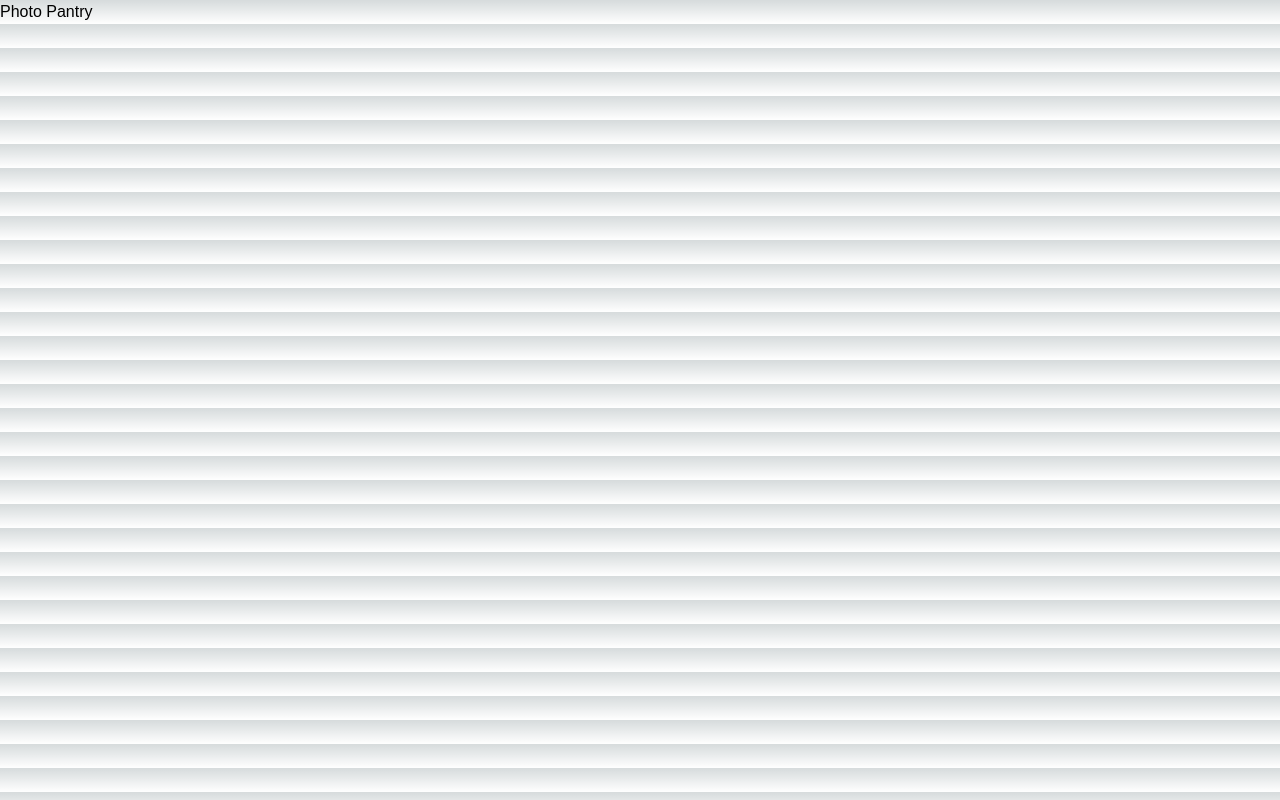
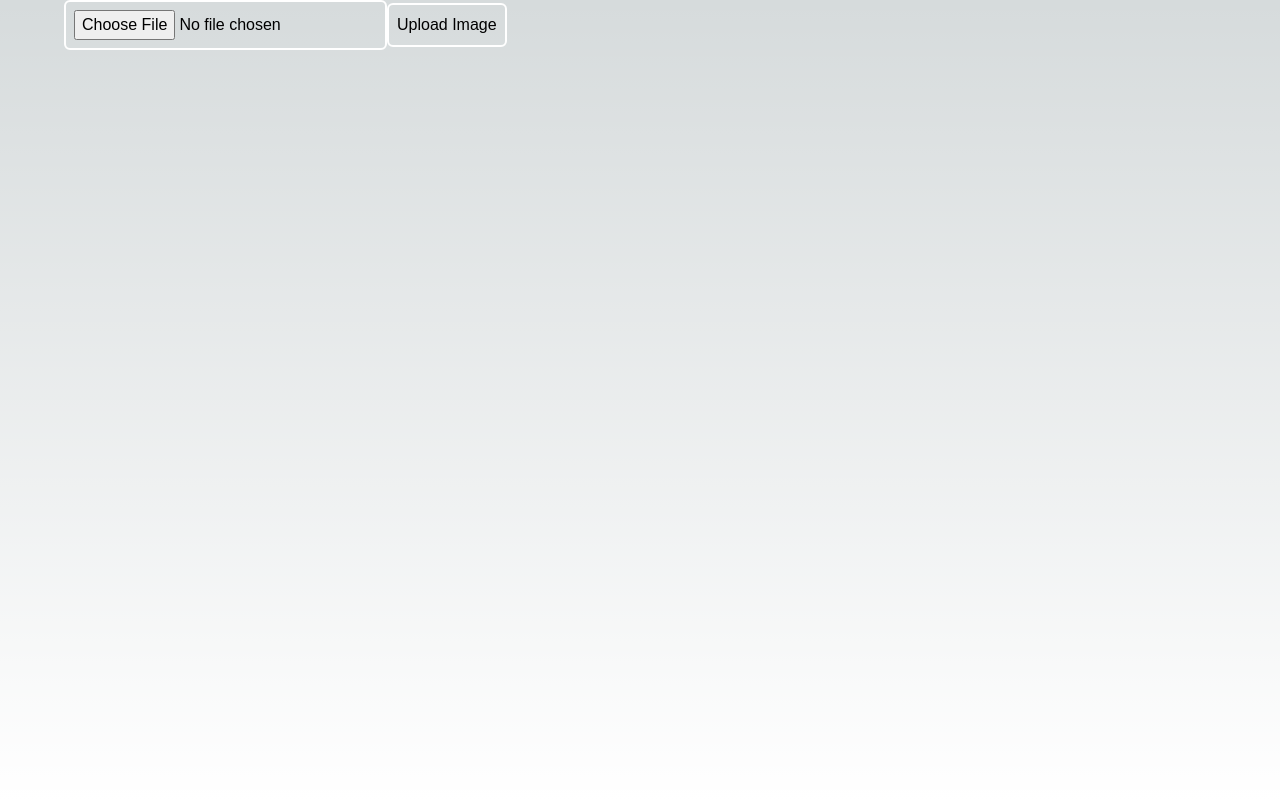
Before and after one commit to whitallee/pantry-tracker, a Next.js app: page /photo-pantry in a window 1280 px wide. Built offline with nearby package versions, Linux system fonts and the light colour scheme; a web font is replaced by a local one.

Commit message:
progress 8/1 5:14

```diff
--- a/app/page.tsx
+++ b/app/page.tsx
@@ -85,12 +85,12 @@ export default function Home() {
         <Button variant="contained" onClick={() => {
           handleOpen()
         }}>Add new item</Button>
-        <Link href="/photo-pantry"><CameraAlt/></Link>
+        <Link href="/upload"><CameraAlt/></Link>
         <Link href="/photo-pantry"><Collections/></Link>
       </div>
       <Box display="flex" flexDirection="column" alignItems="center" justifyContent="center" border="2px solid #333" borderRadius={4} padding={1} gap={2}>
         <Stack className="flex flex-col sm:flex-row mt-2" maxWidth="730px" direction="row" overflow="auto" gap={1}>
-          <TextField className="bg-white rounded-lg" variant="outlined" fullWidth placeholder="Search pantry" value={searchBarQuery} onChange={(e) => {
+          <TextField className="bg-white rounded-[4px]" variant="outlined" fullWidth placeholder="Search pantry" value={searchBarQuery} onChange={(e) => {
               setSearchBarQuery(e.target.value)
               if (searchBarQuery.length > 0){
                 setSearchInventory(inventory.filter((item) => {
@@ -100,7 +100,7 @@ export default function Home() {
                 setSearchInventory(inventory)
               }
             }}/>
-          <Button className="text-nowrap rounded-lg w-full" variant="contained" onClick={() => {
+          <Button className="text-nowrap rounded-[4px] w-full" variant="contained" onClick={() => {
               setSearchBarQuery("")
               setSearchInventory(inventory)
             }}>Clear Search</Button>
--- a/app/photo-pantry/page.tsx
+++ b/app/photo-pantry/page.tsx
@@ -1,5 +1,53 @@
-export default function Home() {
+'use client'
+
+import Image from "next/image"
+import { useState } from "react"
+import { ref, uploadBytes, getDownloadURL } from "firebase/storage"
+import { storage } from "@/firebase"
+import { Container } from "@mui/material"
+
+export default function PhotoPantry() {
+
+    const [file, setFile] = useState(null)
+    const [uploading, setUploading] = useState(false)
+    const [uploadedUrl, setUploadedUrl]: any = useState(null)
+
+    const handleFileChange = (event: any) => {
+        setFile(event.target.files[0])
+    }
+
+    const handleUpload = async () => {
+        if (!file) return
+
+        setUploading(true)
+        // @ts-ignore
+        const filePath = 'images/' + file.name
+        const storageRef = ref(storage, filePath)
+
+        try {
+            await uploadBytes(storageRef, file)
+            const url = await getDownloadURL(storageRef)
+            setUploadedUrl(url)
+            console.log("File loaded successfully")
+        } catch (error) {
+            console.error("Error uploading the file", error)
+        } finally {
+            setUploading(false)
+        }
+    }
+
     return (
-        <>Photo Pantry</>
+        <Container className="flex flex-col gap-2 justify-center items-center h-screen">
+            <input className="border-2 border-solid border-white p-2 rounded-md" type="file" onChange={handleFileChange}></input>
+            <button className="border-2 border-solid border-white p-2 rounded-md" onClick={handleUpload} disabled={uploading}>
+                {uploading ? "Uploading..." : "Upload Image"}
+            </button>
+            { uploadedUrl && (
+                <div>
+                    <p>Uploaded Image:</p>
+                    <Image className="w-80 h-80 object-cover" src={uploadedUrl} alt="Uploaded Image" width={300} height={300}/>
+                </div>
+            )}
+        </Container>
     )
 }
--- /dev/null
+++ b/app/upload/page.tsx
@@ -0,0 +1,32 @@
+'use client'
+
+import Image from "next/image"
+import { useEffect, useState } from "react"
+import { ref, uploadBytes, getDownloadURL, listAll } from "firebase/storage"
+import { storage } from "@/firebase"
+import { Container } from "@mui/material"
+
+export default function Upload() {
+
+    const [images, setImages] = useState([])
+
+    useEffect(() => {
+        const fetchImages = async () => {
+            const imagesRef = ref(storage, "images/")
+
+            try {
+                const result = await listAll(imagesRef)
+                const urls = await Promise.all(result.items.map(item => getDownloadURL(item)))
+                //pick up here 26:51
+            } catch (error) {
+                console.error("Error fetching images", error)
+            }
+        }
+    })
+
+    return (
+        <Container className="flex flex-col gap-2 justify-center items-center h-screen">
+            Upload
+        </Container>
+    )
+}
--- a/next.config.mjs
+++ b/next.config.mjs
@@ -1,4 +1,8 @@
 /** @type {import('next').NextConfig} */
-const nextConfig = {};
+const nextConfig = {
+    images: {
+        domains: ["firebasestorage.googleapis.com"]
+    }
+};
 
 export default nextConfig;
--- a/package.json
+++ b/package.json
@@ -14,6 +14,7 @@
     "@mui/icons-material": "^5.16.6",
     "@mui/material": "^5.16.6",
     "firebase": "^10.12.4",
+    "jquery": "^3.7.1",
     "next": "14.2.5",
     "react": "^18",
     "react-dom": "^18"
```
Also changed, not shown: 1 other file (tests, documents, lock files or other folders).
